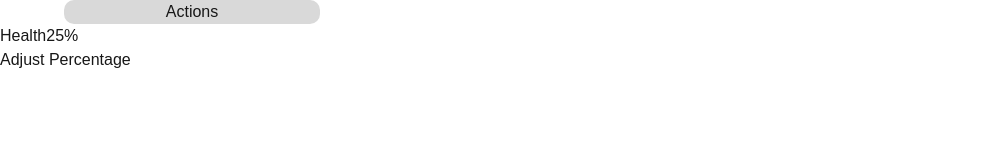
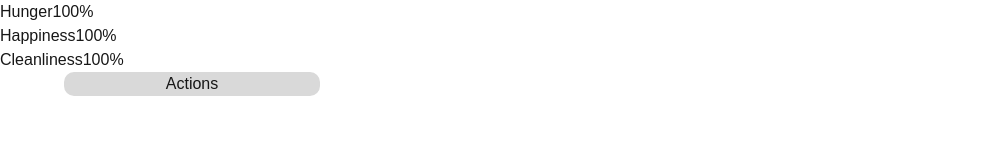
Before and after one commit to CS-396-Web-Dev/final-project-ayana-chip-evelyn-leanne, a Next.js app: page / in a window 1280 px wide. Shown: the top 160 px of the page, without its empty margins (0-991 px from the left). Built offline with nearby package versions, Linux system fonts and the light colour scheme.

Commit message:
restructure home page

```diff
--- a/src/app/page.tsx
+++ b/src/app/page.tsx
@@ -5,8 +5,12 @@ import StatusBar from "./components/StatusBar"
 import Slider from "./components/ui/Slider"
 import Tamagotchi from "./components/Tamagotchi"
 import ActionsBar from "./components/ActionsBar"
+
 export default function Home() {
-  const [percentage, setPercentage] = useState(25)
+  const [hungerPercentage, setHungerPercentage] = useState(100)
+  const [happinessPercentage, setHappinessPercentage] = useState(100)
+  const [cleanlinessPercentage, setCleanlinessPercentage] = useState(100)
+
   const [name, setName] = useState("Tamagotchi")
   const [hunger, setHunger] = useState(100)
   const [happiness, setHappiness] = useState(100)
@@ -15,21 +19,29 @@ export default function Home() {
   const [index_x, setIndex_x] = useState(0)
   const [index_y, setIndex_y] = useState(0)
   const [showNav, setShowNav] = useState(false)
+
   return (
     <div className="w-screen h-screen flex justify-center items-center flex-col gap-4">
-      <button className='appButton' onClick={()=> setShowNav(!showNav)} onTouchStart={()=>setShowNav(!showNav)}>Actions</button>
-      <StatusBar percentage={percentage} statName="Health" />
-      <div className="space-y-2">
-        <label
-          htmlFor="percentage-slider"
-          className="text-sm font-medium text-gray-700"
-        >
-          Adjust Percentage
-        </label>
-        <Slider value={percentage} onChange={setPercentage} />
-      </div>
-      <Tamagotchi name={name} hunger={hunger} happiness={happiness} cleanliness={cleanliness} growth={growth} index_x={index_x} index_y={index_y} />
-      <ActionsBar showing={showNav}/>
+      <StatusBar percentage={hungerPercentage} statName="Hunger" />
+      <StatusBar percentage={happinessPercentage} statName="Happiness" />
+      <StatusBar percentage={cleanlinessPercentage} statName="Cleanliness" />
+      <Tamagotchi
+        name={name}
+        hunger={hunger}
+        happiness={happiness}
+        cleanliness={cleanliness}
+        growth={growth}
+        index_x={index_x}
+        index_y={index_y}
+      />
+      <button
+        className="appButton"
+        onClick={() => setShowNav(!showNav)}
+        onTouchStart={() => setShowNav(!showNav)}
+      >
+        Actions
+      </button>
+      <ActionsBar showing={showNav} />
     </div>
   )
 }
```
